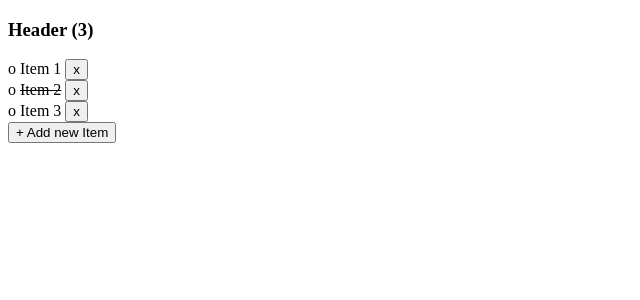
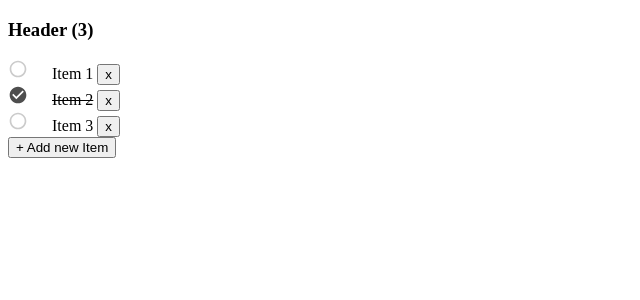
Before and after one commit to jpgonzales27/todo-list, a React (Vite) app: page / in a window 1280 px wide. Shown: the top 300 px of the page, without its empty margins (0-640 px from the left). Built offline with nearby package versions, Linux system fonts and the light colour scheme.

Commit message:
usando MUI y creado component del status

```diff
--- a/index.html
+++ b/index.html
@@ -5,6 +5,10 @@
     <link rel="icon" type="image/svg+xml" href="/vite.svg" />
     <meta name="viewport" content="width=device-width, initial-scale=1.0" />
     <title>Vite + React + TS</title>
+    <link
+      rel="stylesheet"
+      href="https://fonts.googleapis.com/css?family=Roboto:300,400,500,700&display=swap"
+    />
   </head>
   <body>
     <div id="root"></div>
--- a/package.json
+++ b/package.json
@@ -9,6 +9,11 @@
     "preview": "vite preview"
   },
   "dependencies": {
+    "@emotion/react": "^11.10.6",
+    "@emotion/styled": "^11.10.6",
+    "@fontsource/roboto": "^4.5.8",
+    "@mui/icons-material": "^5.11.16",
+    "@mui/material": "^5.11.16",
     "react": "^18.2.0",
     "react-dom": "^18.2.0"
   },
--- a/src/components/todo-container/todo-container.component.tsx
+++ b/src/components/todo-container/todo-container.component.tsx
@@ -1,9 +1,9 @@
-import React, { useEffect, useState } from "react";
+import React, { useState } from "react";
 import { Header } from "../header/header.component";
 import { Footer } from "../footer/footer.component";
 import { TodoList } from "../todo-list/todo-list.component";
 import { staticData } from "../../data/items";
-import { ItemProps } from "../../types/todo-item";
+import { ItemProps, ItemStatus } from "../../types/todo-item";
 
 type StateProps = {
   tasks: Array<ItemProps>;
@@ -23,7 +23,7 @@ export const TodoContainer = () => {
     const newItem: ItemProps = {
       id: data.tasks.length + 1,
       description: "New Item",
-      status: "inProgress",
+      status: ItemStatus.IN_PROGRESS,
     };
 
     /**
--- /dev/null
+++ b/src/components/todo-item-status/todo-item-status.component.tsx
@@ -0,0 +1,22 @@
+import React from "react";
+import { ItemProps } from "../../types/todo-item";
+// import RadioButtonUncheckedIcon from "@mui/icons-material/RadioButtonUnchecked";
+// import CheckCircleIcon from "@mui/icons-material/CheckCircle";
+import { DoneStatus, InProgressStatus } from "./todo-item-status.styles";
+
+type Props = {
+  status: ItemProps["status"];
+};
+
+export const TodoItemStatus = ({ status }: Props) => {
+  return (
+    <span>
+      {status === "inProgress" ? <InProgressStatus /> : <DoneStatus />}
+      {/* {status === "inProgress" ? (
+        <RadioButtonUncheckedIcon />
+      ) : (
+        <CheckCircleIcon />
+      )} */}
+    </span>
+  );
+};
--- /dev/null
+++ b/src/components/todo-item-status/todo-item-status.styles.ts
@@ -0,0 +1,17 @@
+import styled from "@emotion/styled";
+import RadioButtonUncheckedIcon from "@mui/icons-material/RadioButtonUnchecked";
+import CheckCircleIcon from "@mui/icons-material/CheckCircle";
+
+export const InProgressStatus = styled(RadioButtonUncheckedIcon)`
+  color: #cbcbcb;
+  margin-right: 20px;
+  width: 20px;
+  height: 20px;
+`;
+
+export const DoneStatus = styled(CheckCircleIcon)`
+  color: #4e4e4e;
+  margin-right: 20px;
+  width: 20px;
+  height: 20px;
+`;
--- a/src/components/todo-item/todo-item.component.tsx
+++ b/src/components/todo-item/todo-item.component.tsx
@@ -1,5 +1,6 @@
 import React from "react";
-import { ItemProps } from "../../types/todo-item";
+import { ItemProps, ItemStatus } from "../../types/todo-item";
+import { TodoItemStatus } from "../todo-item-status/todo-item-status.component";
 
 type Props = {
   item: ItemProps;
@@ -12,9 +13,12 @@ export const TodoItem = ({ item, deleteItem, onSelectItem }: Props) => {
 
   return (
     <>
-      <span>o</span>&nbsp;
+      <TodoItemStatus status={status} />
+      &nbsp;
       <span
-        style={{ textDecoration: status === "done" ? "line-through" : "" }}
+        style={{
+          textDecoration: status === ItemStatus.DONE ? "line-through" : "",
+        }}
         onClick={() => onSelectItem(item)}
       >
         {description}
--- a/src/data/items.ts
+++ b/src/data/items.ts
@@ -1,19 +1,19 @@
-import { ItemProps } from "../types/todo-item";
+import { ItemProps, ItemStatus } from "../types/todo-item";
 
 export const staticData: ItemProps[] = [
   {
     id: 1,
     description: "Item 1",
-    status: "inProgress",
+    status: ItemStatus.IN_PROGRESS,
   },
   {
     id: 2,
     description: "Item 2",
-    status: "done",
+    status: ItemStatus.DONE,
   },
   {
     id: 3,
     description: "Item 3",
-    status: "inProgress",
+    status: ItemStatus.IN_PROGRESS,
   },
 ];
--- a/src/types/todo-item.ts
+++ b/src/types/todo-item.ts
@@ -1,5 +1,10 @@
+export enum ItemStatus {
+  IN_PROGRESS = "inProgress",
+  DONE = "DONE",
+}
+
 export type ItemProps = {
   id: number;
   description: string;
-  status: "inProgress" | "done";
+  status: ItemStatus;
 };
```
Also changed, not shown: 2 other files (tests, documents, lock files or other folders).
